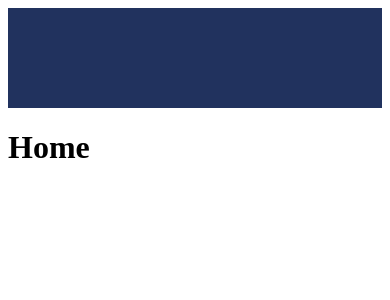
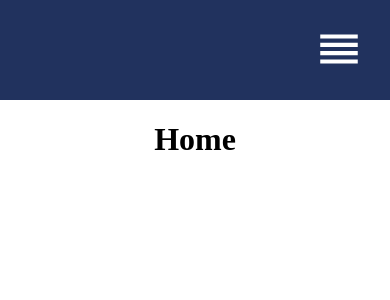
Before and after one commit to Ahmad-Akel/my-portfolio, a React (Create React App) app in the folder my-portfolio/: page / in a window 390 px wide. Shown: the top 300 px of the page. Built offline with nearby package versions, Linux system fonts and the light colour scheme.

Commit message:
Make IT Responsive

```diff
--- a/my-portfolio/package.json
+++ b/my-portfolio/package.json
@@ -3,6 +3,7 @@
   "version": "0.1.0",
   "private": true,
   "dependencies": {
+    "@material-ui/icons": "^4.11.3",
     "@testing-library/jest-dom": "^5.16.5",
     "@testing-library/react": "^13.4.0",
     "@testing-library/user-event": "^13.5.0",
--- a/my-portfolio/src/App.js
+++ b/my-portfolio/src/App.js
@@ -4,6 +4,7 @@
 import Experiences from "./pages/Experiences";
 import Navbar from "./components/Navbar";
 import "./styles/Navbar.css";
+import "./styles/App.css";
 function App() {
   return (
     <div className="App">
--- a/my-portfolio/src/components/Navbar.jsx
+++ b/my-portfolio/src/components/Navbar.jsx
@@ -1,11 +1,24 @@
-import React from "react";
-import { Link } from "react-router-dom";
+import React, { useEffect } from "react";
+import { Link, useLocation } from "react-router-dom";
+import ReorderIcon from "@material-ui/icons/Reorder";
+import { useState } from "react";
+const Navbar = () => {
+  const [expandNavbar, setExpandNavbar] = useState(false);
+  const location = useLocation();
 
-const Navbar = () => {
+  useEffect(() => {
+    setExpandNavbar(false);
+  }, [location]);
   return (
-    <div className="navbar">
+    <div className="navbar" id={expandNavbar ? "open" : "close"}>
       <div className="toggleButton">
-        <button></button>
+        <button
+          onClick={() => {
+            setExpandNavbar((prev) => !prev);
+          }}
+        >
+          <ReorderIcon />
+        </button>
       </div>
       <div className="links">
         <Link to="/">Home</Link>
--- /dev/null
+++ b/my-portfolio/src/styles/App.css
@@ -0,0 +1,8 @@
+.App {
+  text-align: center;
+}
+
+body {
+  padding: 0;
+  margin: 0;
+}
```
Also changed, not shown: 1 other file (tests, documents, lock files or other folders).
